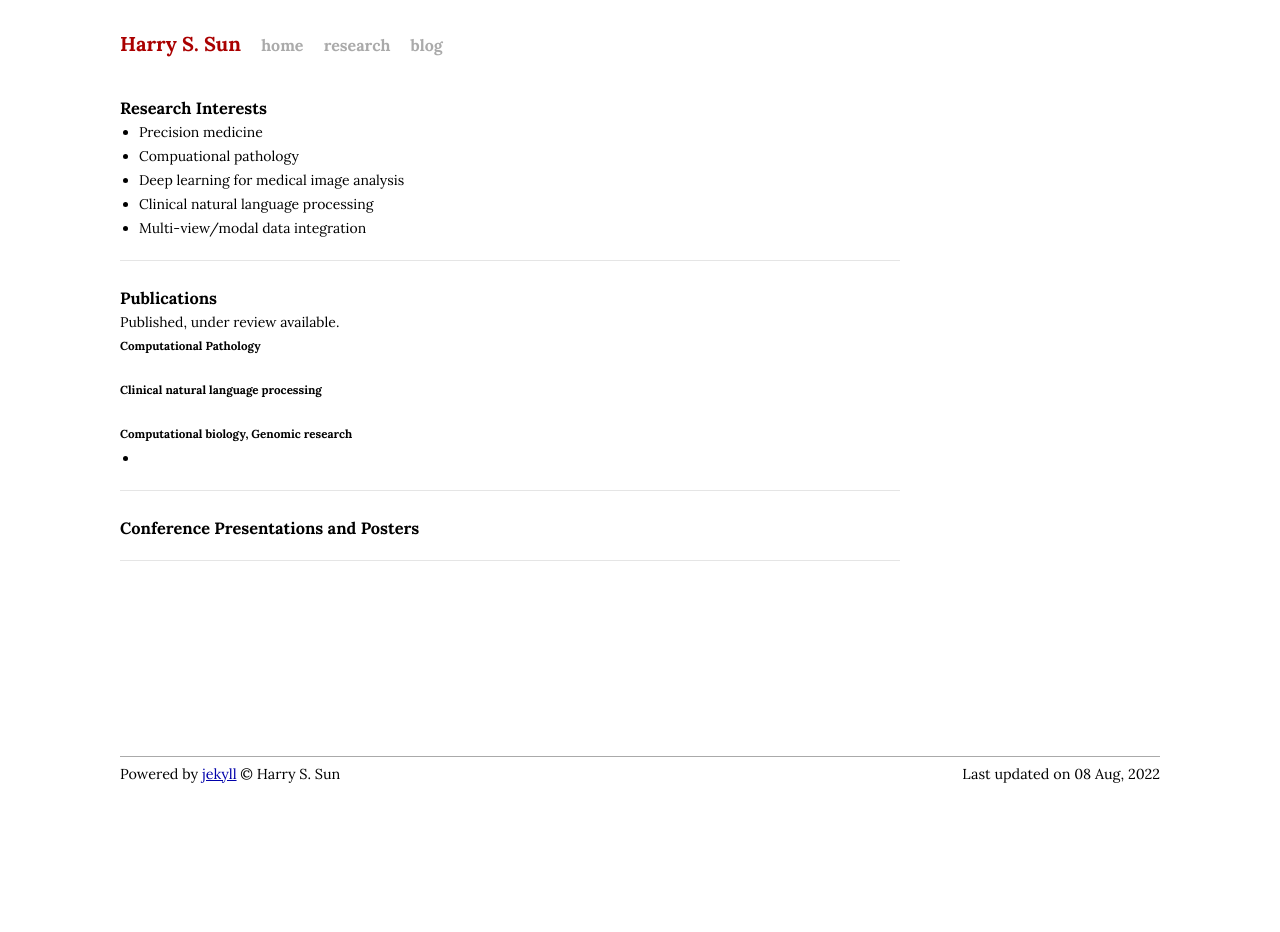
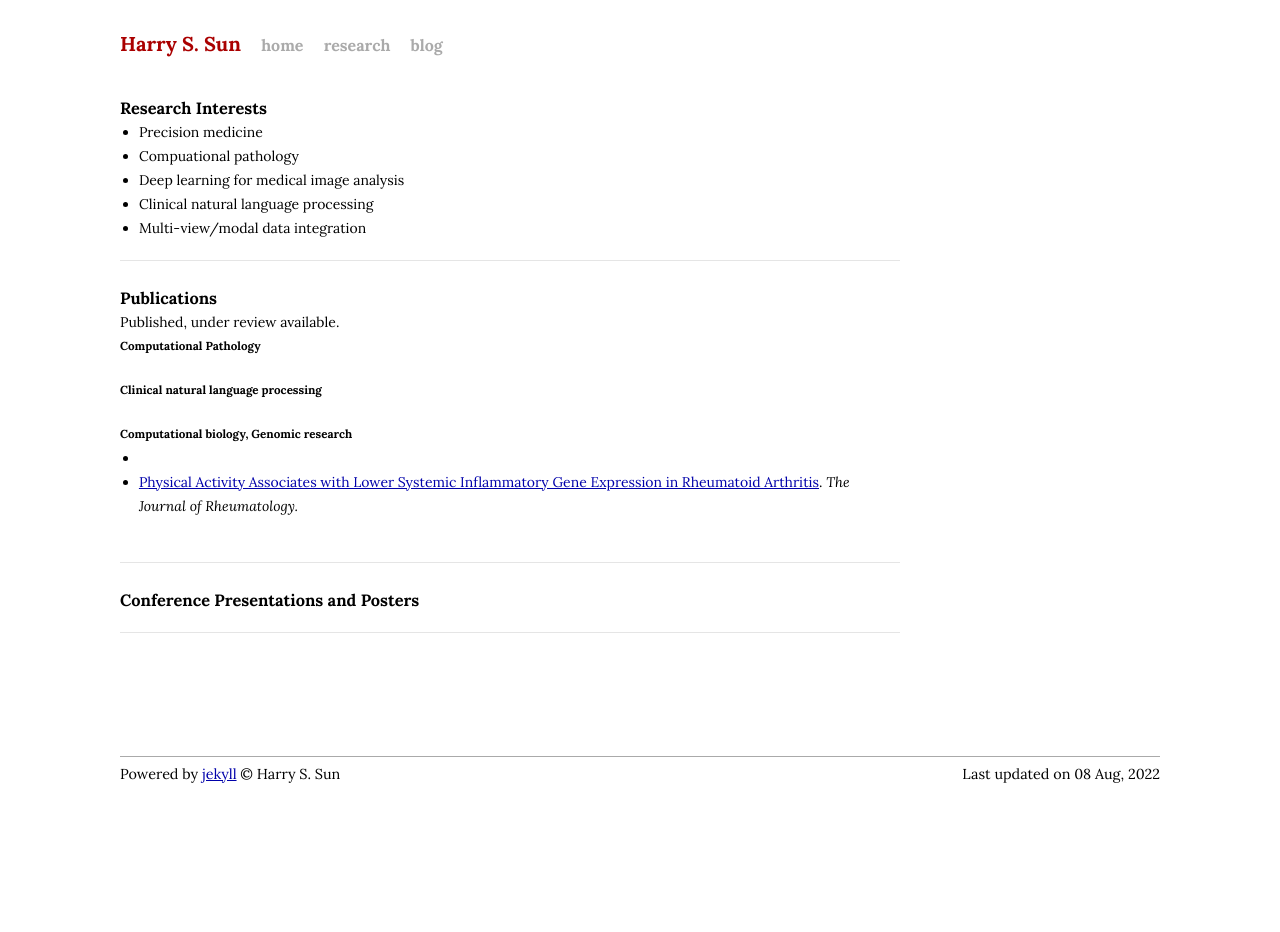
Before and after one commit to HarrySSH/ShenghuanSun.github.io, a Jekyll site: the page built from research.html, in a window 1280 px wide. Built offline with Jekyll 4.4.1, drawn with Linux system fonts in a browser that asks for light colours.

```diff
--- a/research.html
+++ b/research.html
@@ -50,7 +50,7 @@ Published, under review available.<br>
 <h5>Computational biology, Genomic research</h5>
 <ul>
 
-<li>
+<li> <li> <a href="https://doi.org/10.3899/jrheum.220050">Physical Activity Associates with Lower Systemic Inflammatory Gene Expression in Rheumatoid Arthritis</a>. <i> The Journal of Rheumatology. </i> </li><br>
 
 </ul>
 
```
